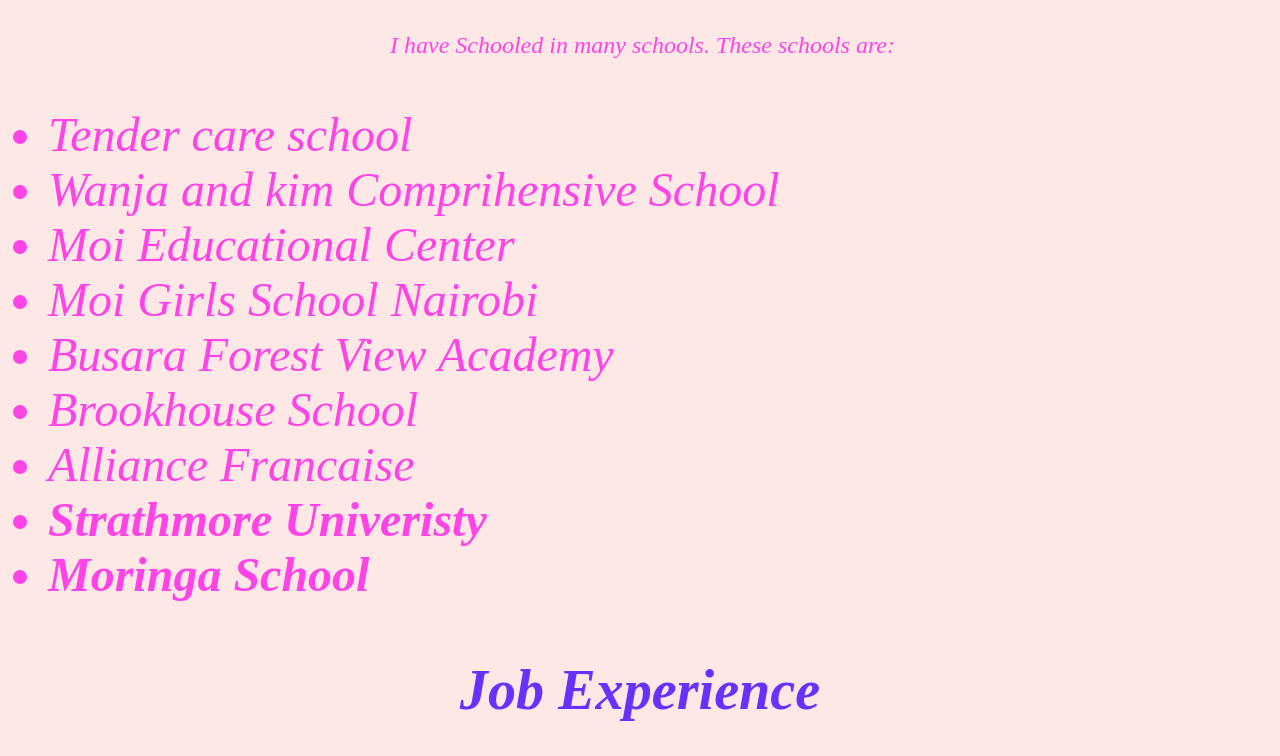
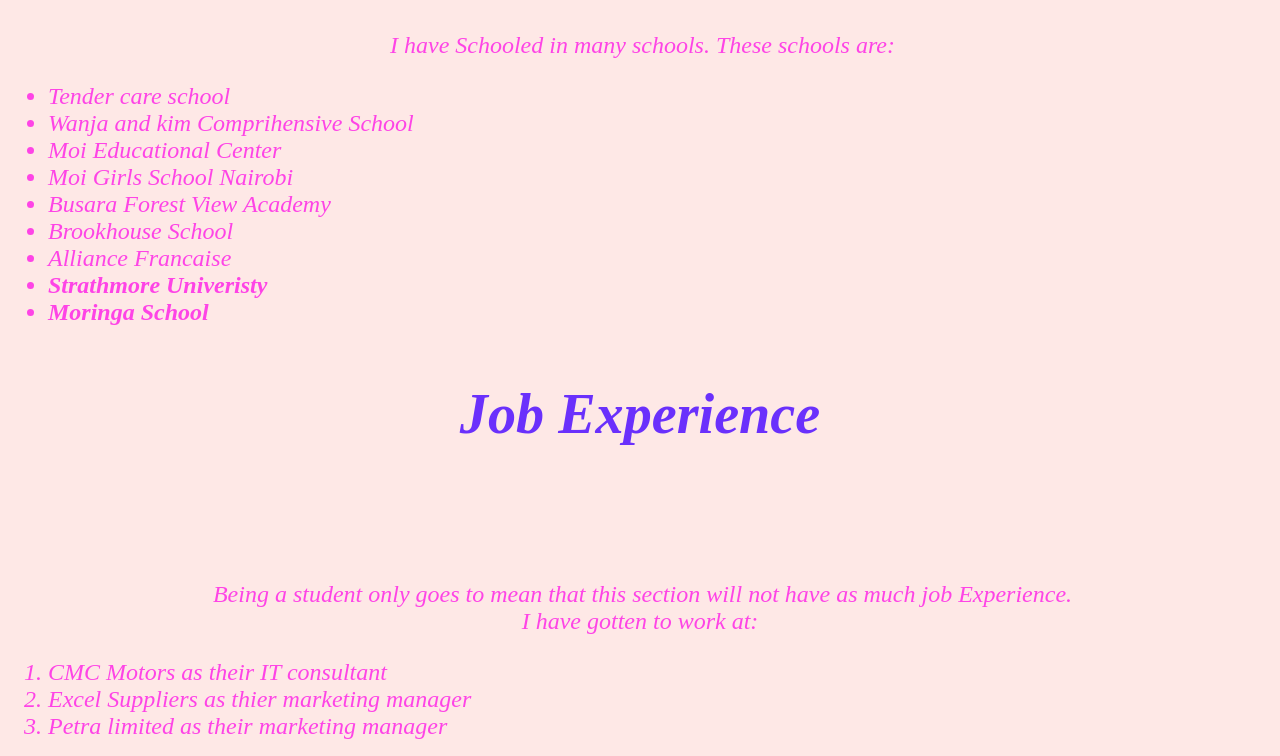
Before and after one commit to Cyci25/Project1, a plain HTML site: page index.html in a window 1280 px wide. Shown: the part 1184-1940 px from the top of the page. Drawn offline with Linux system fonts and the light colour scheme.

Commit message:
Added a class

```diff
--- a/index.html
+++ b/index.html
@@ -30,7 +30,7 @@
   <img src="img/school.jpg" alt="A picture of me in school" width="25%">
   <p class="red">
     I have Schooled in many schools. These schools are:<br>
-    <ul align="left">
+    <ul align="left" class="red">
       <li>Tender care school</li>
       <li>Wanja and kim Comprihensive School</li>
       <li>Moi Educational Center</li>
@@ -49,7 +49,7 @@
   <p class="red">
     Being a student only goes to mean that this section will not have as much job Experience.<br>
     I have gotten to work at:
-    <ol align= "left">
+    <ol align= "left" class="red">
       <li>CMC Motors as their IT consultant</li>
       <li>Excel Suppliers as thier marketing manager</li>
       <li>Petra limited as their marketing manager</li>
```
